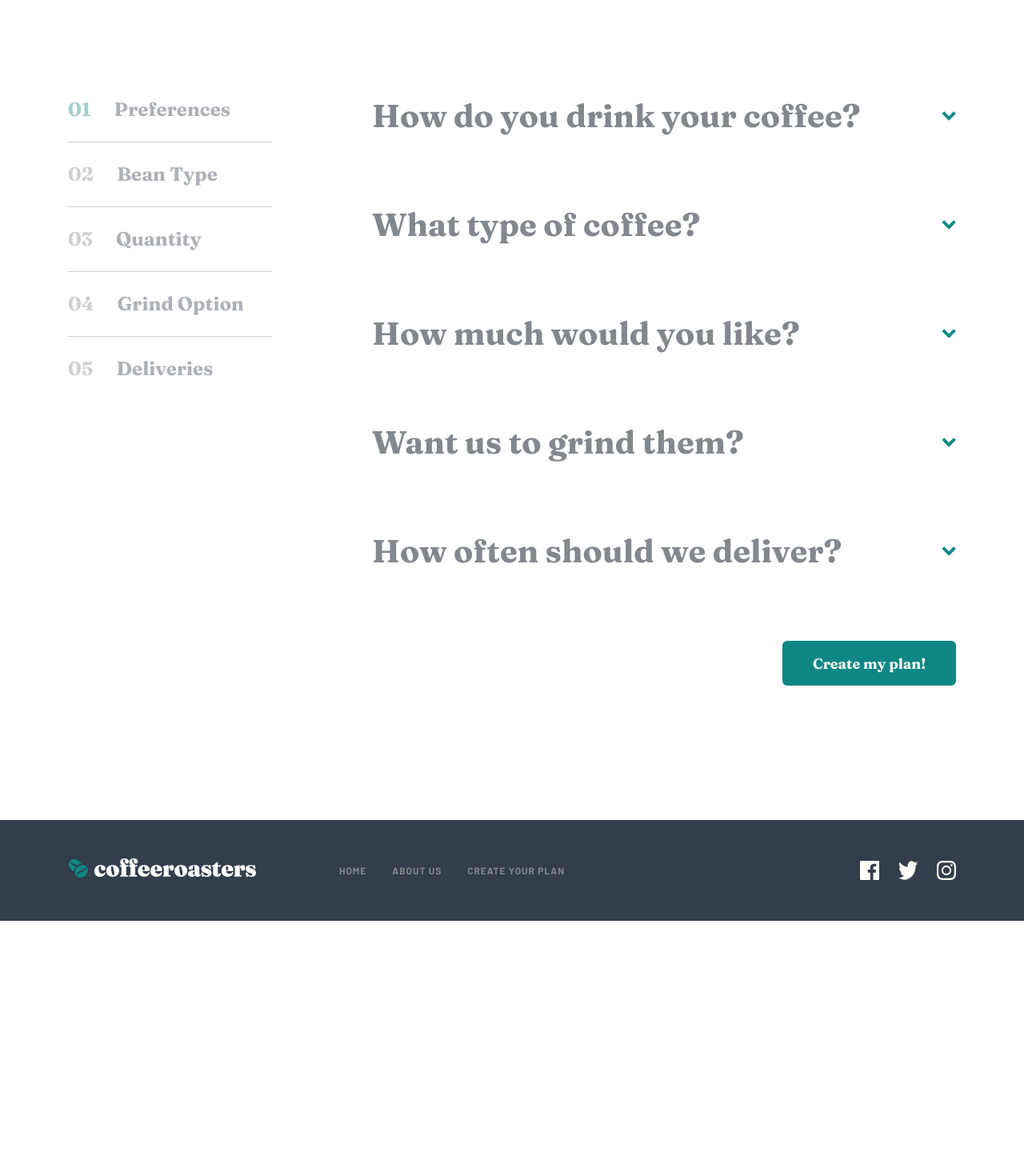
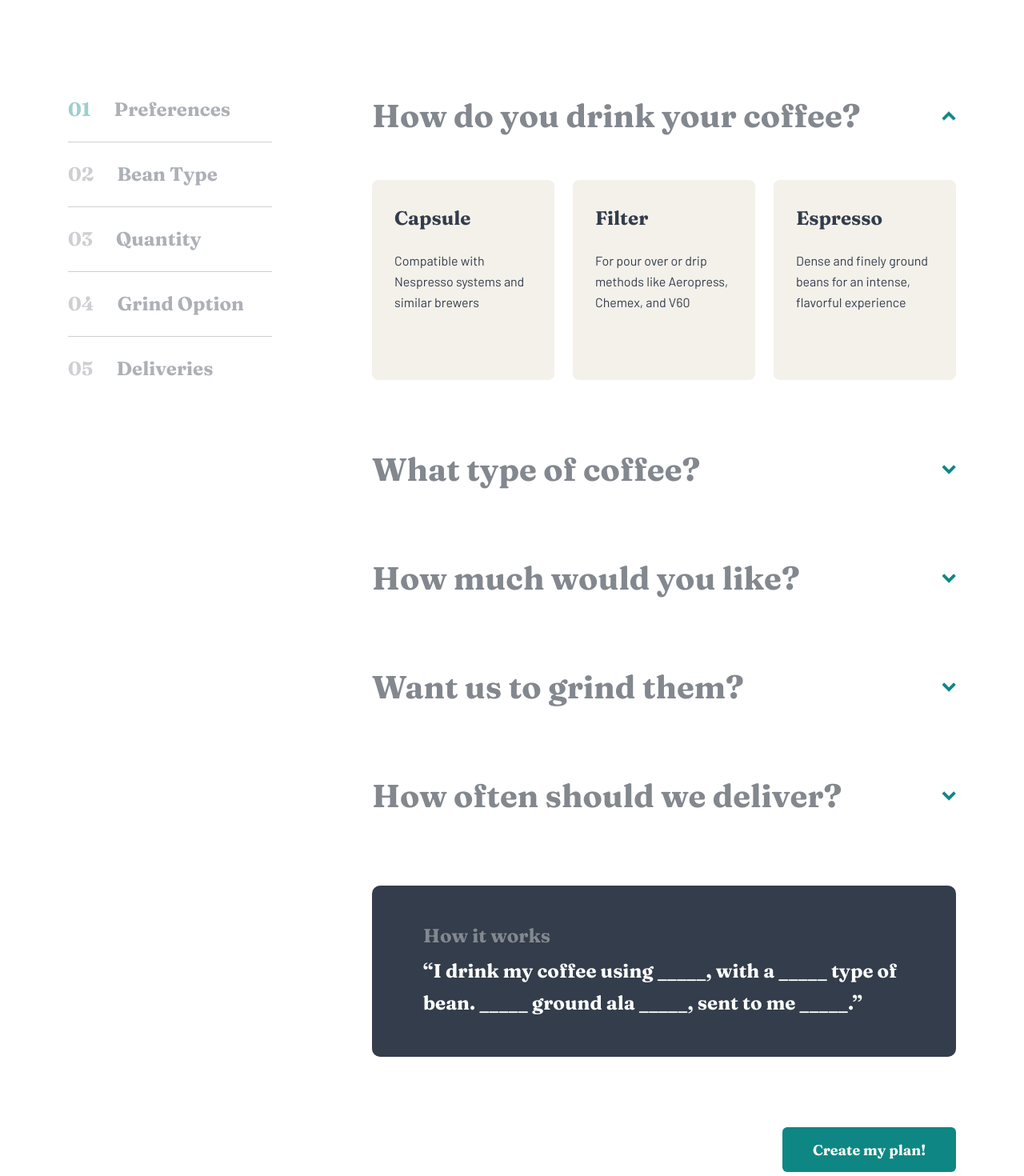
Before and after one commit to DanoBroz/coffeeroasters-subscription, a Next.js app: page /create in a window 1280 px wide. Shown: the part 1400-2870 px from the top of the page at 80% size. Before the commit the page ends 2639 px from the top, so only its background shows below. Built offline with nearby package versions, Linux system fonts and the light colour scheme.

Commit message:
option select delivery text

```diff
--- a/components/OptionsSelect.tsx
+++ b/components/OptionsSelect.tsx
@@ -14,12 +14,14 @@ interface OptionsSelectProps {
     optionHeading: string
     select: Option
     setSelect: SetOption
+    isDisabled?: boolean
+    initialOpen?: boolean
     data: OptionData[]
 }
 
 export function OptionsSelect(props: OptionsSelectProps) {
-    const { select, setSelect, data, optionHeading } = props
-    const { openState: optionsOpen, setOpenState: setOptionsOpen } = useOpen()
+    const { select, setSelect, data, optionHeading, isDisabled, initialOpen } = props
+    const { openState: optionsOpen, setOpenState: setOptionsOpen } = useOpen(initialOpen)
 
     const optionRef = useRef<HTMLDivElement>(null)
     const optionScrollHeight = `${optionRef.current?.scrollHeight}px`
@@ -37,9 +39,10 @@ export function OptionsSelect(props: OptionsSelectProps) {
     return (
         <div>
             <button
+                disabled={isDisabled}
                 onClick={handleOptionView}
                 className={classnames(
-                    'flex w-full items-center justify-between font-fraunces text-[2.5rem] font-bold leading-[3rem] text-Grey transition-colors hover:text-darkGreyBlue',
+                    'flex w-full items-center justify-between font-fraunces text-[2.5rem] font-bold leading-[3rem] text-Grey transition-colors hover:text-darkGreyBlue disabled:opacity-40 disabled:hover:cursor-not-allowed disabled:hover:text-Grey',
                     {
                         'mb-14': optionsOpen,
                     }
--- a/pages/create.tsx
+++ b/pages/create.tsx
@@ -24,6 +24,8 @@ function Create() {
     useEffect(() => {
         console.log(preferences, beanType, quantity, grindOption, deliveries)
     }, [preferences, beanType, quantity, grindOption, deliveries])
+
+    const placeholder = (changeText: Option) => changeText || '_____'
 
     return (
         <PageContainer>
@@ -63,6 +65,7 @@ function Create() {
                             data={OptionsData.preferences}
                             select={preferences}
                             setSelect={setPreferences}
+                            initialOpen
                         />
                         <OptionsSelect
                             optionHeading='What type of coffee'
@@ -81,6 +84,7 @@ function Create() {
                             data={OptionsData.grindOption}
                             select={grindOption}
                             setSelect={setGrindOption}
+                            isDisabled={preferences === 'Capsule'}
                         />
                         <OptionsSelect
                             optionHeading='How often should we deliver'
@@ -88,6 +92,16 @@ function Create() {
                             select={deliveries}
                             setSelect={setDeliveries}
                         />
+                        <div className='rounded-[10px] bg-darkGreyBlue py-[47px] px-16'>
+                            <span className='mb-2 inline-block font-fraunces text-2xl font-bold text-Grey'>How it works</span>
+                            <p className='font-fraunces text-2xl font-bold leading-[40px] text-white'>
+                                {`“I drink my coffee using ${placeholder(preferences)}, with a ${placeholder(
+                                    beanType
+                                )} type of bean. ${placeholder(quantity)}${
+                                    preferences !== 'Capsule' ? ` ground ala ${placeholder(grindOption)}` : ''
+                                }, sent to me ${placeholder(deliveries)}.”`}
+                            </p>
+                        </div>
                         <div className='text-right'>
                             <Button>Create my plan!</Button>
                         </div>
```
